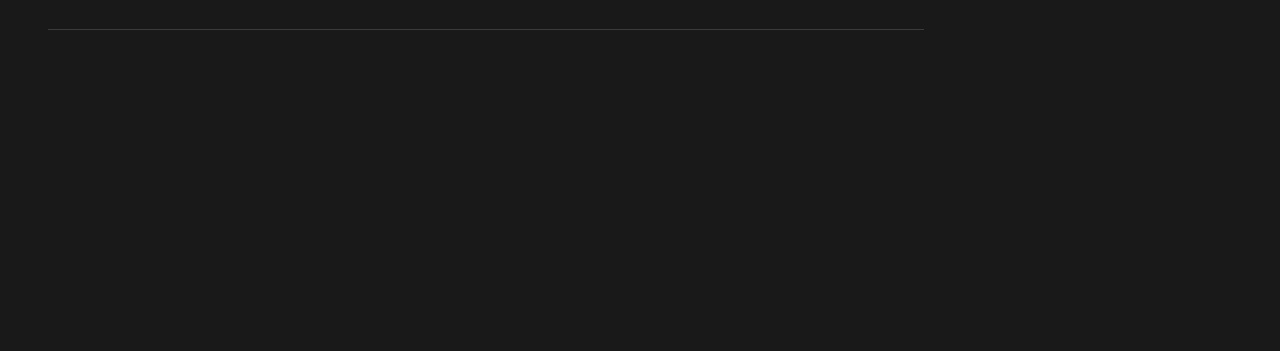
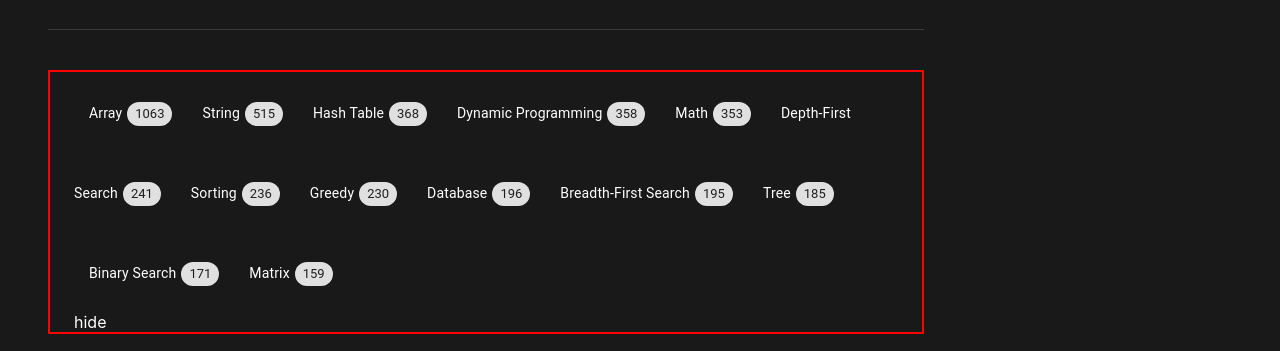
Before and after one commit to mohitCodepy/react-material-ui, a React (Create React App) app: page / in a window 1280 px wide. Shown: the part 472-823 px from the top of the page. Before the commit the page ends 800 px from the top, so only its background shows below. Built offline with nearby package versions, Linux system fonts and the light colour scheme.

Commit message:
added chips and tag

```diff
--- /dev/null
+++ b/src/Jsondata/drawerData.json
@@ -0,0 +1,56 @@
+{
+    "data": [
+        {
+            "name": "Array",
+            "num": 1063
+        },
+        {
+            "name": "String",
+            "num": 515
+        },
+        {
+            "name": "Hash Table",
+            "num": 368
+        },
+        {
+            "name": "Dynamic Programming",
+            "num": 358
+        },
+        {
+            "name": "Math",
+            "num": 353
+        },
+        {
+            "name": "Depth-First Search",
+            "num": 241
+        },
+        {
+            "name": "Sorting",
+            "num": 236
+        },
+        {
+            "name": "Greedy",
+            "num": 230
+        },
+        {
+            "name": "Database",
+            "num": 196
+        },
+        {
+            "name": "Breadth-First Search",
+            "num": 195
+        },
+        {
+            "name": "Tree",
+            "num": 185
+        },
+        {
+            "name": "Binary Search",
+            "num": 171
+        },
+        {
+            "name": "Matrix",
+            "num": 159
+        }
+    ]
+}
--- a/src/components/Drawer.js
+++ b/src/components/Drawer.js
@@ -1,12 +1,36 @@
-import React from 'react'
-import { Container } from '@material-ui/core'
+import React, { useState } from 'react'
+import { Container, Box, Typography, Chip } from '@material-ui/core'
+import drawerData from '../Jsondata/drawerData.json'
 
 export default function Drawer() {
-  return (
-    <div>
-      <Container>
 
-      </Container>
-    </div>
-  )
+    const [divHeight, setdivHeight] = useState('80vh');
+    const [overFlow, setoverFlow] = useState('auto');
+    const changeHeight = () => {
+        console.log('clicked')
+        setdivHeight('5vh');
+        setoverFlow('hide');
+    }
+
+    return (
+        <div>
+            <Container style={{ marginTop: '40px' }}>
+                <Container style={{ justifyContent: 'space-between', color: 'white', margin: '20px auto', width: '100%', border: '2px solid red' }}>
+                    <Box sx={{ color: 'white', lineHeight: '80px', height: { divHeight }, overflow: { overFlow } }}>
+                    {drawerData['data'].map((dt)=>{
+                        return (
+                            <a href='/' key={dt.name} style={{'margin': '15px', 'color': 'white', 'textDecoration': 'none'}}>
+                                <Typography style={{'display': 'inline', 'marginRight': '5px'}} variant="body2">{dt.name}</Typography>
+                                <Chip label={dt.num} size="small"/>
+                            </a>
+                        )
+                    })}
+                    </Box>
+                    <Box sx={{ width: '100%' }} onClick={changeHeight}>
+                        hide
+                    </Box>
+                </Container>
+            </Container>
+        </div>
+    )
 }
```
